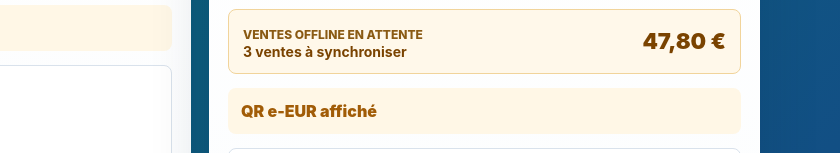
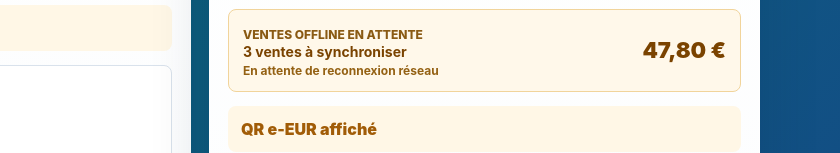
Before and after one commit to Julia-Ramarokoto-30/Paiement-euro-num, a website: page index.html in a window 1280 px wide. Shown: the part 354-507 px from the top of the page, 440-1280 px from the left. Drawn offline with Linux system fonts and the light colour scheme; no server answers.

Commit message:
Update index.html

```diff
--- a/index.html
+++ b/index.html
@@ -265,6 +265,15 @@
       font-size: 12px;
       font-weight: 800;
       text-transform: uppercase;
+    }
+
+    .offline-sync em {
+      display: block;
+      margin-top: 3px;
+      color: #946113;
+      font-size: 12px;
+      font-style: normal;
+      font-weight: 700;
     }
 
     .offline-sync .offline-amount {
@@ -553,6 +562,7 @@
           <div>
             <span>Ventes offline en attente</span>
             <strong>${offlinePending.count} ventes à synchroniser</strong>
+            <em>${state.accepted ? "Synchronisation DESP terminée" : "En attente de reconnexion réseau"}</em>
           </div>
           <div class="offline-amount">${money(offlinePending.amount)}</div>
         </div>
```
